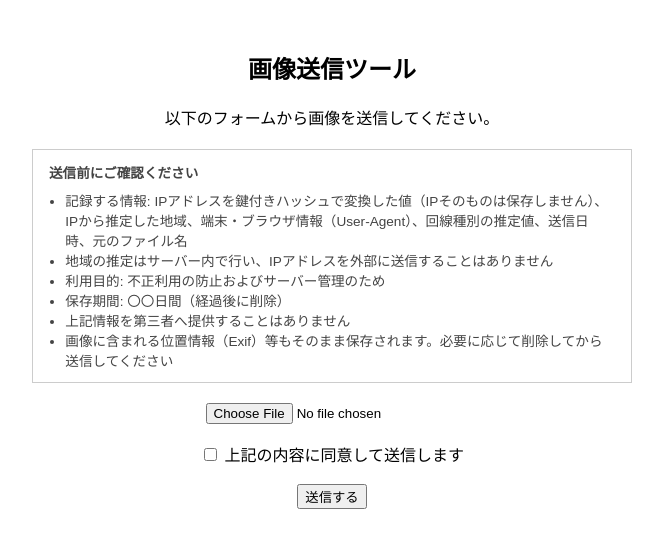
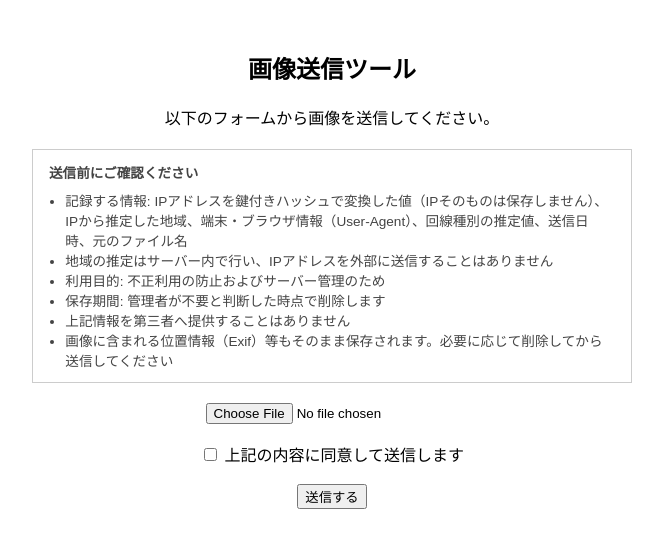
Before and after one commit to dreamkaro0914/test2, a Flask app: page / in a window 1280 px wide. Shown: the top 548 px of the page, without its empty margins (308-971 px from the left). Run offline with Flask 3, Linux system fonts and the light colour scheme; parts of the project's set-up code (start-up, migrations or seed data) failed here and were passed over.

Commit message:
Add Windows start.bat launcher and set retention wording
Co-Authored-By: Claude Opus 5.5 <noreply@anthropic.com>
Claude-Session: https://claude.ai/code/session_014A8TGBv41qXeo7FfrdiX64

```diff
--- a/image-dropbox/templates/index.html
+++ b/image-dropbox/templates/index.html
@@ -21,7 +21,7 @@
             <li>記録する情報: IPアドレスを鍵付きハッシュで変換した値（IPそのものは保存しません）、IPから推定した地域、端末・ブラウザ情報（User-Agent）、回線種別の推定値、送信日時、元のファイル名</li>
             <li>地域の推定はサーバー内で行い、IPアドレスを外部に送信することはありません</li>
             <li>利用目的: 不正利用の防止およびサーバー管理のため</li>
-            <li>保存期間: 〇〇日間（経過後に削除）</li>
+            <li>保存期間: 管理者が不要と判断した時点で削除します</li>
             <li>上記情報を第三者へ提供することはありません</li>
             <li>画像に含まれる位置情報（Exif）等もそのまま保存されます。必要に応じて削除してから送信してください</li>
         </ul>
```
Also changed, not shown: 1 other file.
